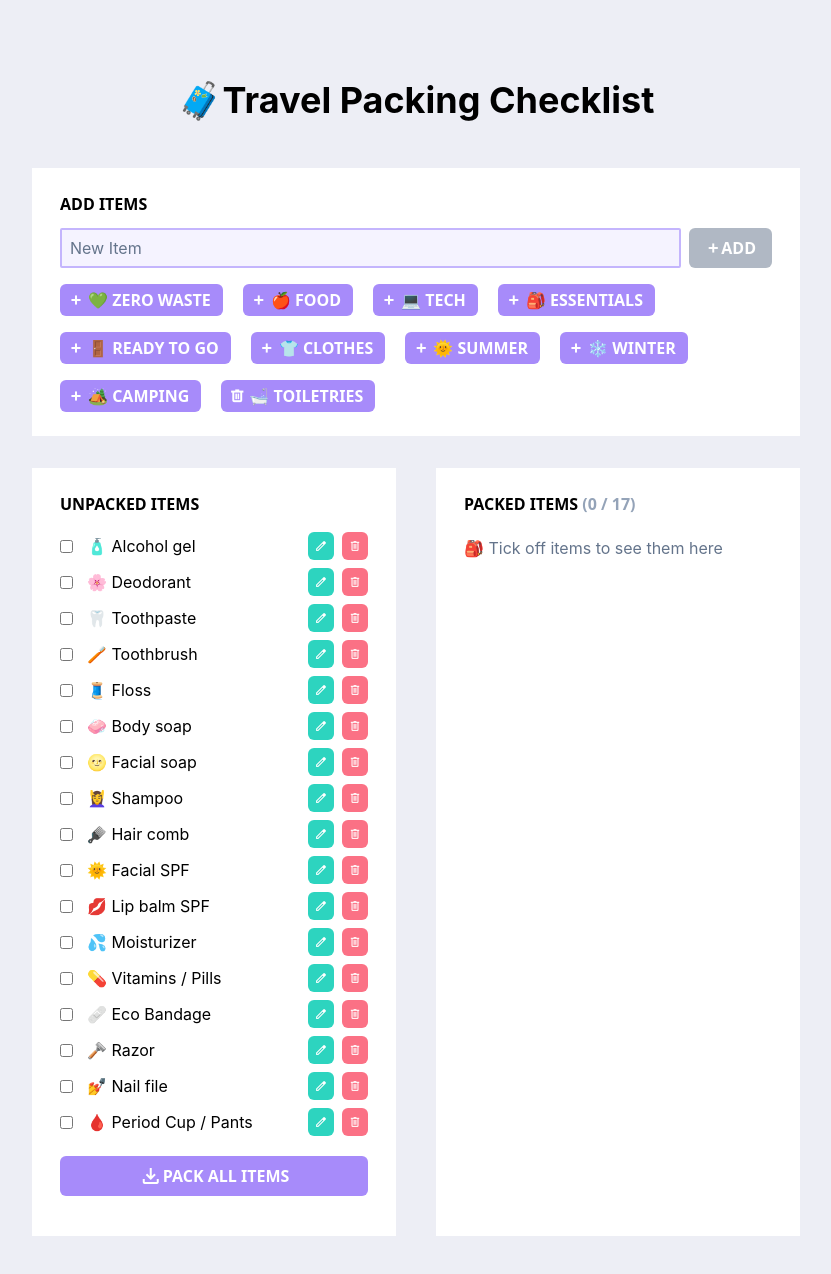
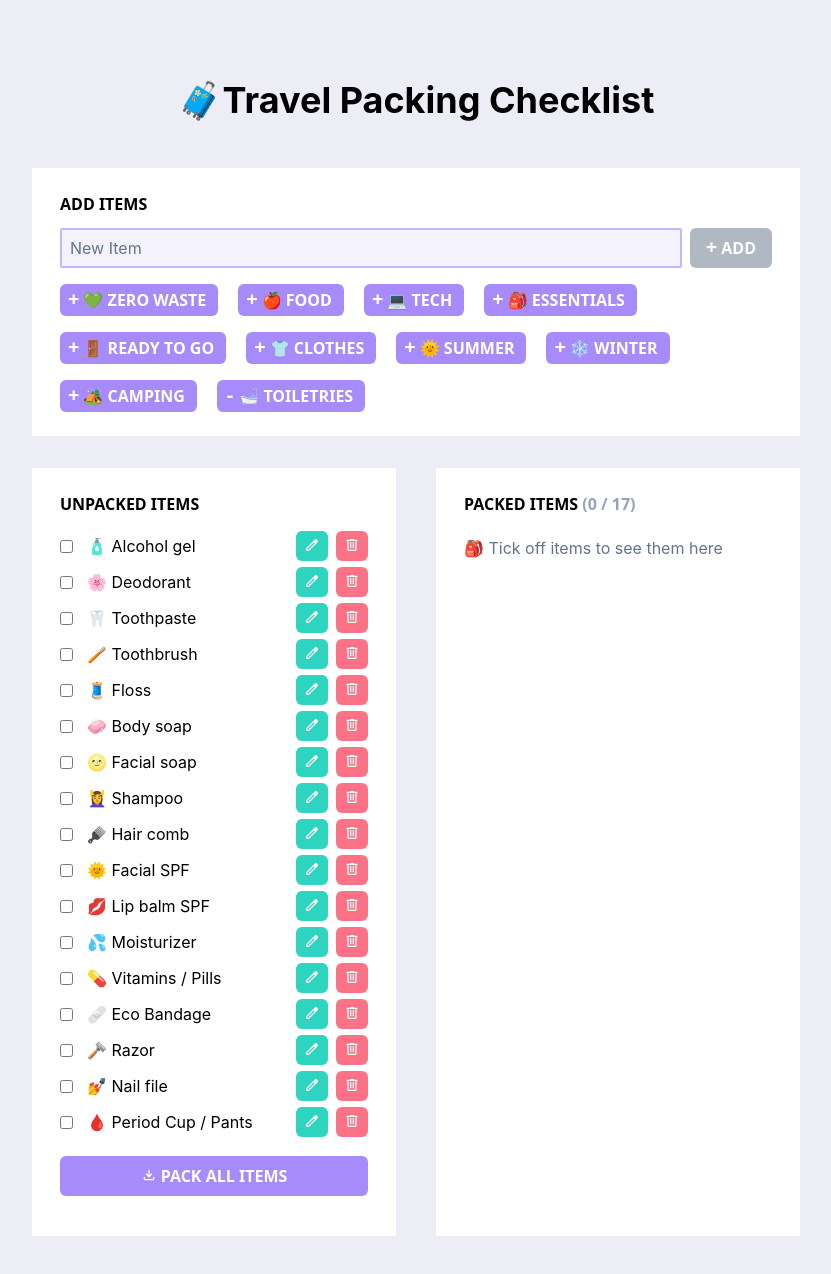
Before and after one commit to paulafffl/travel_packing_checklist, a React (Create React App) app: page / in a window 1280 px wide. Shown: the top 1274 px of the page, without its empty margins (224-1055 px from the left). Built offline with nearby package versions, Linux system fonts and the light colour scheme.

Commit message:
Replace Material Symbols with Icon

```diff
--- a/src/components/AddItem.tsx
+++ b/src/components/AddItem.tsx
@@ -1,5 +1,6 @@
 import { useContext, useState } from 'react';
 import { ItemsContext } from '../context';
+import Icon from './Icon';
 
 const AddItem = () => {
   const { addItem } = useContext(ItemsContext);
@@ -26,13 +27,12 @@ const AddItem = () => {
       />
       <button
         id="new-item-submit"
-        className=" px-2 py-1"
         aria-label={`Add Item ${newItem}`}
         type="submit"
         disabled={!newItem}
       >
-        <span className="material-symbols-outlined text-base font-bold">add</span>
-        Add
+        <Icon symbol="add" />
+        <span className="ml-1">Add</span>
       </button>
     </form>
   );
--- a/src/components/AddList.tsx
+++ b/src/components/AddList.tsx
@@ -1,5 +1,6 @@
 import { useContext } from 'react';
 import { ItemsContext } from '../context';
+import Icon from './Icon';
 
 type ItemProps = {
   list: string[];
@@ -12,7 +13,7 @@ const AddList = ({ list, name, listedState, listedSetState }: ItemProps) => {
   const { addList, removeList } = useContext(ItemsContext);
   return (
     <button
-      className=" mr-5 mt-4 py-1 pl-2 pr-3"
+      className="mr-5 mt-4 py-1 pl-2 pr-3"
       aria-label={`Add List for ${name}`}
       onClick={() => {
         if (!listedState) {
@@ -24,10 +25,8 @@ const AddList = ({ list, name, listedState, listedSetState }: ItemProps) => {
         }
       }}
     >
-      <span className="material-symbols-outlined mr-1 text-base font-bold">
-        {!listedState ? 'add' : 'delete'}
-      </span>
-      {name}
+      <Icon symbol={listedState ? 'remove' : 'add'} />
+      <span className="ml-1">{name}</span>
     </button>
   );
 };
--- a/src/components/Item.tsx
+++ b/src/components/Item.tsx
@@ -1,6 +1,7 @@
 import clsx from 'clsx';
 import { useContext, useState } from 'react';
 import { ItemsContext } from '../context';
+import Icon from './Icon';
 
 type ItemProps = {
   item: Item;
@@ -36,18 +37,18 @@ const Item = ({ item }: ItemProps) => {
       />
       <div className="g'py-0 text-sm', ap-2 ml-auto flex">
         <button
-          className={`ml-2 px-1.5 py-1 text-xs ${!editing && 'bg-teal-400 hover:bg-teal-500'}`}
+          className={`px-2 py-1 text-xs ${!editing && 'bg-teal-400 hover:bg-teal-500'}`}
           aria-label={`Edit "${item.name}"`}
           onClick={() => setEditing(!editing)}
         >
-          <span className="material-symbols-outlined text-sm">{editing ? 'save' : 'edit'}</span>
+          <Icon symbol={editing ? 'save' : 'edit'} />
         </button>
         <button
-          className=" ml-2 bg-rose-400  px-1.5 py-1 text-xs hover:bg-rose-500"
+          className="ml-2 bg-rose-400 px-2 py-1 text-xs hover:bg-rose-500"
           aria-label={`Delete "${item.name}"`}
           onClick={() => removeItem(item.id)}
         >
-          <span className="material-symbols-outlined text-sm">delete</span>{' '}
+          <Icon symbol="delete" />
         </button>
       </div>
     </li>
--- a/src/components/List.tsx
+++ b/src/components/List.tsx
@@ -1,6 +1,7 @@
 import { useContext } from 'react';
 import { ItemsContext } from '../context';
 import Item from './Item';
+import Icon from './Icon';
 
 type ItemsProps = {
   items: Item[];
@@ -38,11 +39,11 @@ const List = ({ title, items }: ItemsProps) => {
         <p className="mt-2 text-slate-500">{message()}</p>
       ) : (
         <button
-          className=" my-4 w-full"
+          className="my-4 w-full"
           onClick={() => (packed ? unpackAllItems() : packAllItems())}
         >
-          <span className="material-symbols-outlined">{packed ? 'upload' : 'download'}</span>{' '}
-          {packed ? 'Unpack all items' : 'Pack all items'}
+          <Icon symbol={packed ? 'upload' : 'download'} />
+          <span className="ml-1">{packed ? 'Unpack all items' : 'Pack all items'}</span>
         </button>
       )}
     </section>
```
